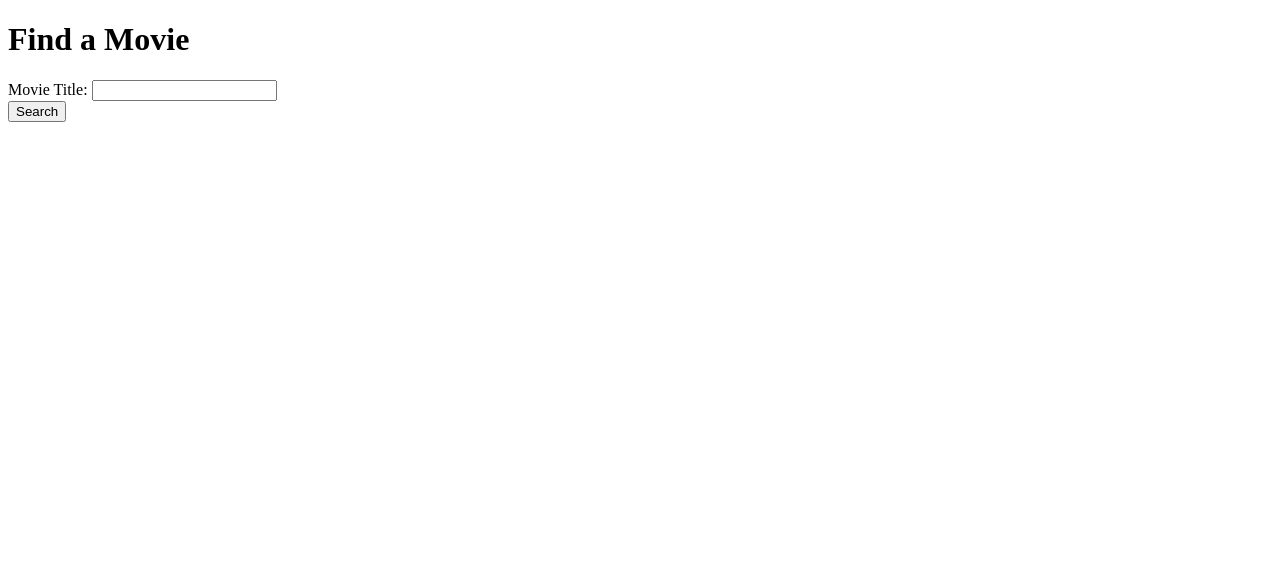
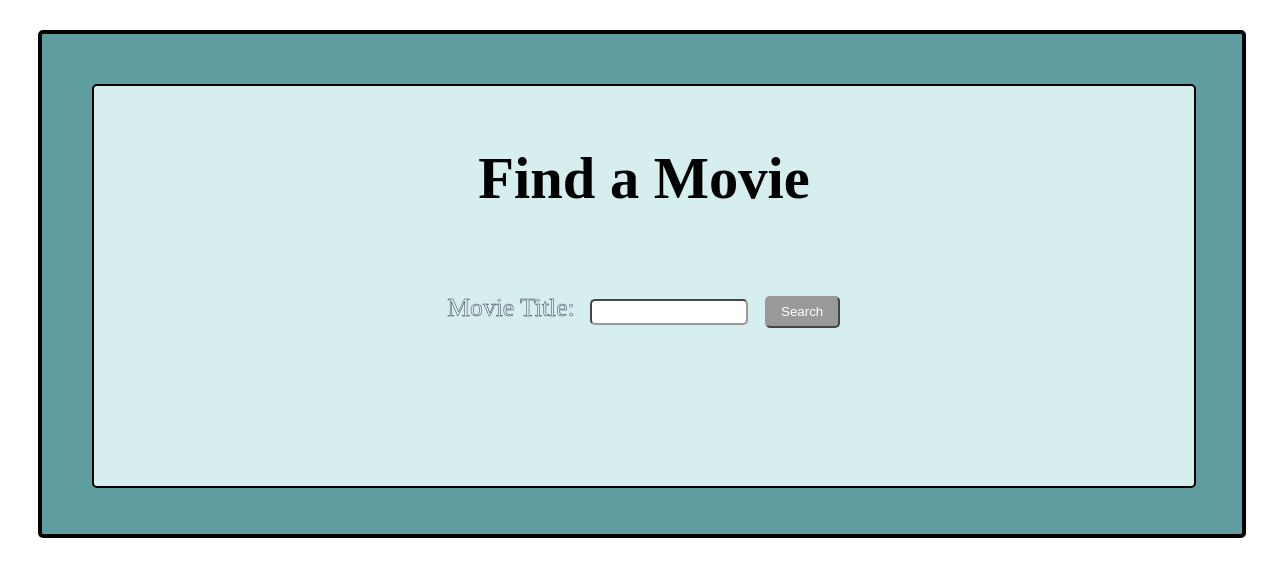
Before and after one commit to AnnaFridman2512/TMDB_posters, a plain HTML site: page templates/index.html in a window 1280 px wide. Drawn offline with Linux system fonts and the light colour scheme.

Commit message:
css added to index.html

```diff
--- a/templates/index.html
+++ b/templates/index.html
@@ -2,12 +2,70 @@
 <html>
   <head>
     <title>Find a Movie</title>
-  </head>
+     <style>
+
+       .findamovie {
+        background-color: #D6EEEE;
+        color: black;
+        border:2px solid black;
+        margin:200px
+        padding:200px;
+        width:1100px;
+        height:400px;
+        font-size:50px;
+        float:center;
+        border-radius: 5px;
+        }
+
+       .div {
+        border:4px solid black;
+        float:center;
+        text-align:center;
+        width:1100px;
+        height:400px;
+        background-color:cadetblue;
+        margin:30px;
+        padding:50px;
+        border-radius: 5px;
+        }
+
+       .movietitle {
+        position:relative;
+        color:#D6EEEE;
+        -webkit-text-stroke: 0.5px #383d52;
+        font-size:2vw;
+        }
+
+       .typetext {
+        width: 150px;
+        height: 20px;
+        margin: 3px;
+        border-radius: 5px;
+        border-color: #999999;
+        text-align: center;
+        }
+       .typebutton {
+        width: 75px;
+        height: 32px;
+        margin: 1px;
+        border-radius: 5px;
+        background-color: #999999;
+        border-color: #999999;
+        color: #ffffff;
+        cursor: pointer;
+        }
+      </style>
+    </head>
   <body>
-    <h1>Find a Movie</h1>
+   <div class="div">
+    <div class="findamovie">
+      <h3>Find a Movie</h3>
     <form action="/find_movie" method="post">
-      <label for="movie_title">Movie Title:</label>
-      <input type="text" id="movie_title" name="movie_title" required>
-      <br>
-      <button type="submit">Search</button>
-    </form>
+      <span class="movietitle" for="movie_title">Movie Title:</span>
+      <input class="typetext" type="text" id="movie_title" name="movie_title" required>
+      <button class="typebutton" type="submit">Search</button>
+      </form>
+      </div>
+    </div>
+  </body>
+</html>
```
